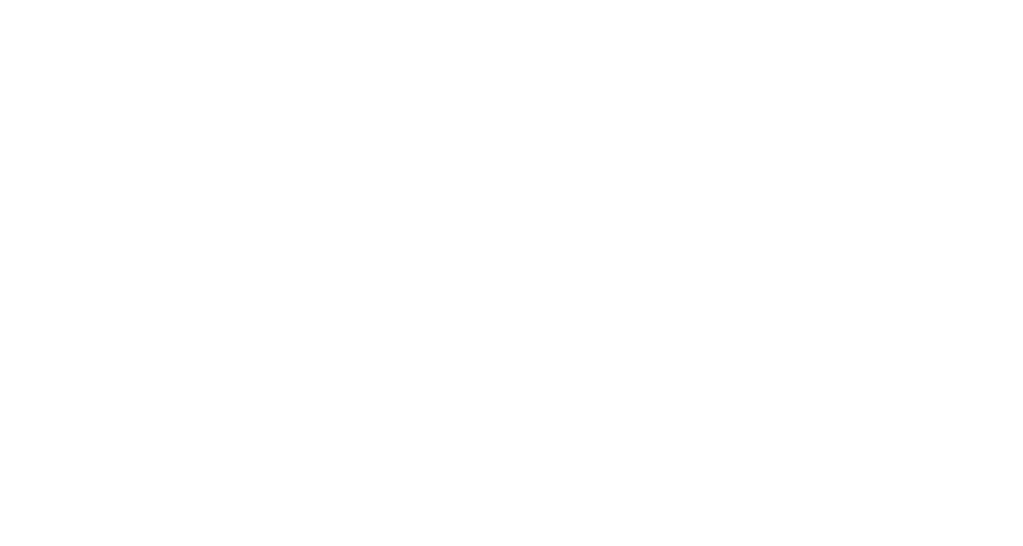
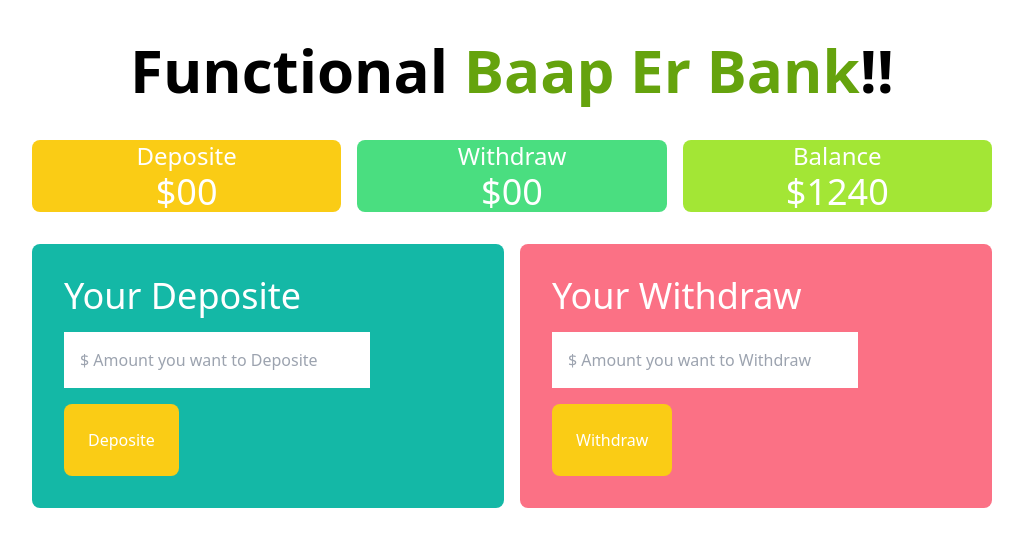
Before and after one commit to kazimehedihasan/Module-27-Bank-2-project, a plain HTML site: page index.html in a window 1280 px wide. Shown: the whole page, without its empty margins (128-1151 px from the left). Drawn offline with nearby package versions, Linux system fonts and the light colour scheme.

Commit message:
first commit

```diff
--- a/index.html
+++ b/index.html
@@ -1,17 +1,59 @@
 <!DOCTYPE html>
 <html lang="en">
+
 <head>
     <meta charset="UTF-8">
     <meta name="viewport" content="width=device-width, initial-scale=1.0">
-    <title>Document</title>
+    <title>Bap ar bank</title>
+    <script src="https://cdn.tailwindcss.com"></script>
 </head>
+
 <body>
-    <header>
+    <header class="">
+        <h1 class="font-bold text-6xl text-center mt-10 ">Functional <span class="text-lime-600">Baap Er Bank</span>!!
+        </h1>
 
     </header>
     <main>
+        <section>
+            <div class="grid grid-cols-3 gap-4 w-3/4 mx-auto text-center">
+                <div class="bg-yellow-400 mt-10 text-white rounded-lg">
+                    <h4 class="text-2xl">Deposite</h4>
+                    <h2 class="text-4xl">$<span id="diposite-total">00</span></h2>
+                </div>
 
+                <div class="bg-green-400 mt-10 text-white rounded-lg">
+                    <h4 class="text-2xl">Withdraw</h4>
+                    <h2 class="text-4xl">$<span id="diposite-total">00</span></h2>
+                </div>
+                <div class="bg-lime-400 mt-10 text-white rounded-lg">
+                    <h4 class="text-2xl">Balance</h4>
+                    <h2 class="text-4xl">$<span id="diposite-total">1240</span></h2>
+                </div>
+
+            </div>
+        </section>
+        <section class="mt-8 w-3/4 mx-auto">
+            <div class="grid grid-cols-2 gap-4">
+                <div class="bg-teal-500 p-8 rounded-lg">
+                    <h3 class="text-4xl text-white mb-4">Your Deposite</h3>
+                    <!-- 2 -->
+                    <input id="deposit-field" class="w-3/4 px-4 py-4 block" type="text" placeholder="$ Amount you want to Deposite">
+                    <!-- 1 -->
+                    <button id="btn-deposit"
+                        class="bg-yellow-400 px-6 py-6 text-white rounded-lg mt-4 font-medim hover:bg-sky-400 ">Deposite</button>
+                </div>
+
+                <div class="bg-rose-400 p-8 rounded-lg">
+                    <h3 class="text-4xl text-white mb-4">Your Withdraw</h3>
+                    <input class="w-3/4 px-4 py-4 block" type="text" placeholder="$ Amount you want to Withdraw">
+                    <button id="btn-withdra"
+                        class="bg-yellow-400 px-6 py-6 text-white rounded-lg mt-4 font-medim hover:bg-sky-400 ">Withdraw</button>
+                </div>
+            </div>
+        </section>
     </main>
     <script src="js/bank.js"></script>
 </body>
+
 </html>
--- a/js/bank.js
+++ b/js/bank.js
@@ -0,0 +1,28 @@
+/*
+1: add event listener to thedeposit button
+
+2: get desposit amount from the deposite input field
+2-5. convert string deposit amount to a number type
+
+3. clear the deposit input field after getting the value
+4. get the previous deposit total
+*/
+
+// --  1
+document.getElementById('btn-deposit').addEventListener('click', function(){
+//  2:
+const depositField = document.getElementById('deposit-field');
+const newDeposittAmountString = depositField.value;
+const newDeposittAmount = parseFloat(newDeposittAmountString);
+
+// step- 3:
+depositField.value = '';
+
+// step-- 4
+const depositTotalElement = document.getElementById('diposite-total');
+const previousDepositTotalString = depositTotalElement.innerText;
+const previousDepositTotal = parseFloat(previousDepositTotalString);
+// step - 5
+const newDepositTotal = previousDepositTotal + newDeposittAmount;
+depositTotalElement.innerText = newDepositTotal;
+})
```
